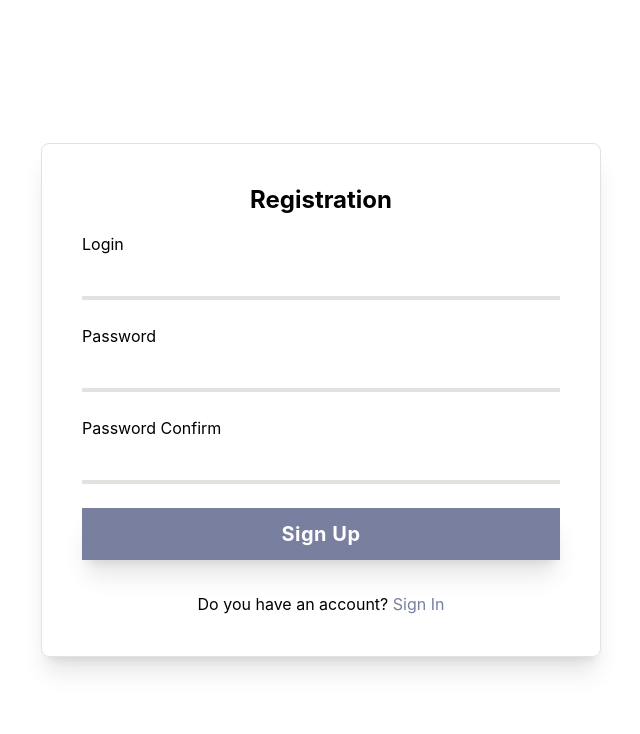
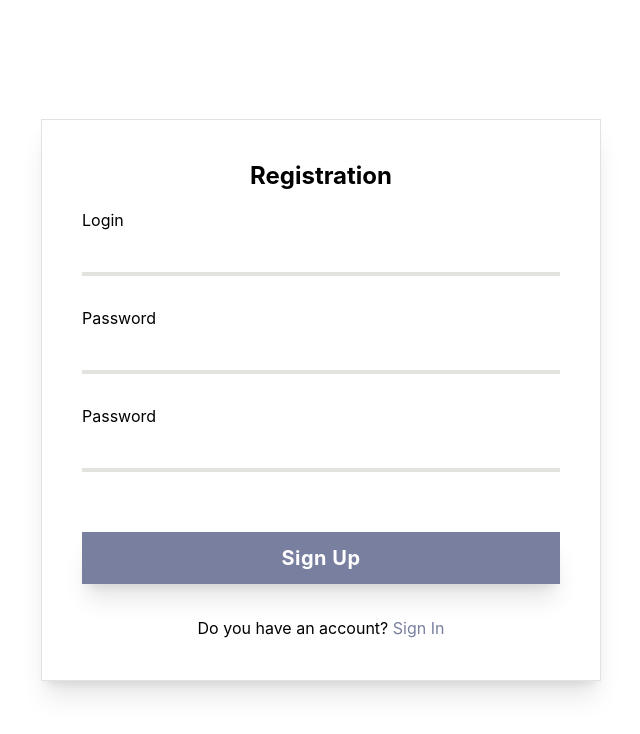
Before and after one commit to DmitryVasylenko0808/BudgetTracker--TS-React-TailwindCSS-Express-MongoDB-, a React (Create React App) app in the folder client/: page /auth/registration in a window 1280 px wide. Shown: the top 734 px of the page, without its empty margins (319-959 px from the left). Built offline with nearby package versions, Linux system fonts and the light colour scheme.

Commit message:
sign in & sign up

```diff
--- a/client/src/App.tsx
+++ b/client/src/App.tsx
@@ -1,6 +1,4 @@
 import React from 'react';
-import { HiOutlineCurrencyDollar, HiUser, HiLogout, HiOutlineSearch } from "react-icons/hi";
-import Header from './components/Header';
 import { Route, Routes } from 'react-router';
 import MainLayout from './layouts/MainLayout';
 import TransactionsPage from './pages/TransactionsPage';
--- /dev/null
+++ b/client/src/components/Forms/LoginForm.tsx
@@ -0,0 +1,59 @@
+import { useState } from "react";
+import { useSignInUserMutation } from "../../redux/services/authApi";
+import TextField from "../TextField";
+
+type LoginFormFields = {
+    login: { value: string },
+    password: { value: string }
+};
+
+const LoginForm = () => {
+    const [error, setError] = useState<any>(null);
+
+    const [signIn, { isLoading }] = useSignInUserMutation();
+
+    const handleSubmit = async (e: React.SyntheticEvent) => {
+        e.preventDefault();
+
+        const target = e.target as typeof e.target & LoginFormFields;
+        const data = {
+            login: target.login.value,
+            password: target.password.value
+        };
+
+        await signIn(data).unwrap()
+            .then(() => { alert("Success!") })
+            .catch(err => {
+                console.log(err);
+                setError(err.data);
+            });
+    }
+
+    return (
+        <form onSubmit={handleSubmit} className="mb-8 flex flex-col gap-y-4">
+            <TextField
+                id="login"
+                title="Login"
+                isError={error && (error.path === "login" || error.path === "")}
+                error={error && error.path === "login" && error.message}
+            />
+            <TextField
+                id="password"
+                title="Password"
+                type="password"
+                isError={error && (error.path === "password" || error.path === "")}
+                error={error && error.path === "password" && error.message}
+            />
+            <span className="min-h-[14px] text-center text-sm text-red-600">{error && error.path === "" && error.message}</span>
+            <button
+                type="submit"
+                className="py-3 bg-navy-light shadow-xl text-xl text-white font-bold tracking-wide hover:bg-navy-normal disabled:opacity-60 disabled:hover:bg-navy-light"
+                disabled={isLoading}
+            >
+                {isLoading ? "Processing..." : "Sign In"}
+            </button>
+        </form>
+    );
+}
+
+export default LoginForm;
--- /dev/null
+++ b/client/src/components/Forms/RegisterForm.tsx
@@ -0,0 +1,68 @@
+import { useState } from "react";
+import { useSignUpUserMutation } from "../../redux/services/authApi";
+import TextField from "../TextField";
+
+type RegisterFormFields = {
+    login: { value: string },
+    password: { value: string },
+    password_confirm: { value: string }
+};
+
+const RegisterForm = () => {
+    const [error, setError] = useState<any>(null);
+
+    const [signUp, { isLoading }] = useSignUpUserMutation();
+
+    const handleSubmit = async (e: React.SyntheticEvent) => {
+        e.preventDefault();
+
+        const target = e.target as typeof e.target & RegisterFormFields;
+        const data = {
+            login: target.login.value,
+            password: target.password.value,
+            password_confirm: target.password_confirm.value
+        };
+
+        await signUp(data).unwrap()
+            .then(() => { alert("Success!") })
+            .catch(err => {
+                console.log(err);
+                setError(err.data);
+            });
+    }
+
+    return (
+        <form onSubmit={handleSubmit} className="mb-8 flex flex-col gap-y-4">
+            <TextField
+                id="login"
+                title="Login"
+                isError={error && (error.path === "login" || error.path === "")}
+                error={error && error.path === "login" && error.message}
+            />
+            <TextField
+                id="password"
+                title="Password"
+                type="password"
+                isError={error && (error.path === "password" || error.path === "")}
+                error={error && error.path === "password" && error.message}
+            />
+            <TextField
+                id="password_confirm"
+                title="Password"
+                type="password"
+                isError={error && (error.path === "password_confirm" || error.path === "")}
+                error={error && error.path === "password_confirm" && error.message}
+            />
+            <span className="min-h-[14px] text-center text-sm text-red-600">{error && error.path === "" && error.message}</span>
+            <button
+                type="submit"
+                className="py-3 bg-navy-light shadow-xl text-xl text-white font-bold tracking-wide hover:bg-navy-normal disabled:opacity-60 disabled:hover:bg-navy-light"
+                disabled={isLoading}
+            >
+                {isLoading ? "Processing..." : "Sign Up"}
+            </button>
+        </form>
+    );
+}
+
+export default RegisterForm;
--- a/client/src/components/TextField.tsx
+++ b/client/src/components/TextField.tsx
@@ -4,18 +4,29 @@ type TextFieldProps = {
     id: string,
     title: string,
     type?: string,
-    value?: string
-}
-const TextField = ({ id, title, type = "text", value }: TextFieldProps) => {
+    value?: string,
+    isError?: boolean,
+    error?: boolean
+};
+
+const TextField = ({ id, title, type = "text", value, isError, error }: TextFieldProps) => {
+    console.log(error);
+
+    let invalidInputClassname = "";
+    if (isError || error) {
+        invalidInputClassname = "border-red-600";
+    }
+
     return (
         <div className="flex flex-col">
             <label className="" htmlFor={id}>{title}</label>
             <input
                 type={type}
-                className="outline-0 py-2 border-b-4 border-gray-light focus:border-navy-normal"
+                className={`outline-0 py-2 border-b-4 border-gray-light focus:border-navy-normal ${invalidInputClassname}`}
                 id={id}
                 defaultValue={value}
             />
+            <span className={`min-h-[14px] text-sm text-red-600`}>{error && error}</span>
         </div>
     );
 }
--- a/client/src/layouts/AuthLayout.tsx
+++ b/client/src/layouts/AuthLayout.tsx
@@ -5,7 +5,7 @@ const AuthLayout = () => {
     return (
         <div className="max-w-[1440px] mx-auto px-5">
             <div className="min-h-screen flex flex-col items-center justify-center">
-                <div className="p-10 w-[560px] border border-gray-light rounded-lg shadow-xl">
+                <div className="p-10 w-[560px] border border-gray-light shadow-xl">
                     <Outlet />
                 </div>
             </div>
--- a/client/src/pages/LoginPage.tsx
+++ b/client/src/pages/LoginPage.tsx
@@ -1,16 +1,12 @@
 import React from "react";
 import { Link } from "react-router-dom";
-import TextField from "../components/TextField";
+import LoginForm from "../components/Forms/LoginForm";
 
 const LoginPage = () => {
     return (
         <>
             <h1 className="mb-4 text-center text-2xl font-bold">Login</h1>
-            <form className="mb-8 flex flex-col gap-y-6">
-                <TextField id="login" title="Login" />
-                <TextField id="password" title="Password" type="password" />
-                <button className="py-3 bg-navy-light shadow-xl text-xl text-white font-bold tracking-wide hover:bg-navy-normal">Sign In</button>
-            </form>
+            <LoginForm />
             <div className="text-center">Do not have an account? <Link className="text-navy-light hover:underline hover:text-navy-normal" to="/auth/registration">Sign Up</Link></div>
         </>
     );
--- a/client/src/pages/RegisterPage.tsx
+++ b/client/src/pages/RegisterPage.tsx
@@ -1,17 +1,13 @@
 import React from "react";
 import { Link } from "react-router-dom";
 import TextField from "../components/TextField";
+import RegisterForm from "../components/Forms/RegisterForm";
 
 const RegisterPage = () => {
     return (
         <>
             <h1 className="mb-4 text-center text-2xl font-bold">Registration</h1>
-            <form className="mb-8 flex flex-col gap-y-6">
-                <TextField id="login" title="Login" />
-                <TextField id="password" title="Password" type="password" />
-                <TextField id="password_confirm" title="Password Confirm" type="password" />
-                <button className="py-3 bg-navy-light shadow-xl text-xl text-white font-bold tracking-wide hover:bg-navy-normal">Sign Up</button>
-            </form>
+            <RegisterForm />
             <div className="text-center">Do you have an account? <Link className="text-navy-light hover:underline hover:text-navy-normal" to="/auth/login">Sign In</Link></div>
         </>
     );
--- /dev/null
+++ b/client/src/redux/services/authApi.ts
@@ -0,0 +1,25 @@
+import { empltySplitApi } from "./emptySplitApi";
+
+export const authApi = empltySplitApi.injectEndpoints({
+    endpoints: builder => ({
+        signUpUser: builder.mutation<any, any>({
+            query: body => ({
+                url: "/auth/signup",
+                method: "POST",
+                body
+            })
+        }),
+        signInUser: builder.mutation<any, any>({
+            query: body => ({
+                url: "/auth/signin",
+                method: "POST",
+                body
+            })
+        })
+    })
+});
+
+export const {
+    useSignUpUserMutation,
+    useSignInUserMutation
+} = authApi
--- /dev/null
+++ b/client/src/redux/services/emptySplitApi.ts
@@ -0,0 +1,12 @@
+import { createApi, fetchBaseQuery } from "@reduxjs/toolkit/dist/query/react";
+
+export const empltySplitApi = createApi({
+    reducerPath: "api",
+    baseQuery: fetchBaseQuery({
+        baseUrl: "http://localhost:7777/api/",
+        prepareHeaders: headers => {
+            headers.set("authorization", `Bearer ${localStorage.getItem("token")}`)
+        }
+    }),
+    endpoints: () => ({})
+});
--- a/client/src/redux/store.ts
+++ b/client/src/redux/store.ts
@@ -1,9 +1,12 @@
 import { configureStore } from "@reduxjs/toolkit";
 import { setupListeners } from "@reduxjs/toolkit/query";
+import { empltySplitApi } from "./services/emptySplitApi";
 
 export const store = configureStore({
-    reducer: {},
-    middleware: (getDefaultMiddeware) => getDefaultMiddeware().concat()
+    reducer: {
+        [empltySplitApi.reducerPath]: empltySplitApi.reducer
+    },
+    middleware: (getDefaultMiddeware) => getDefaultMiddeware().concat(empltySplitApi.middleware)
 });
 
 setupListeners(store.dispatch);
```
